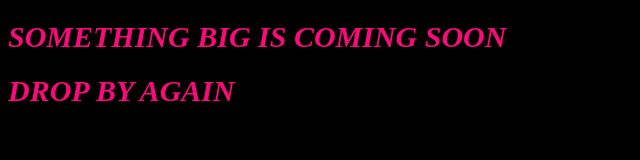
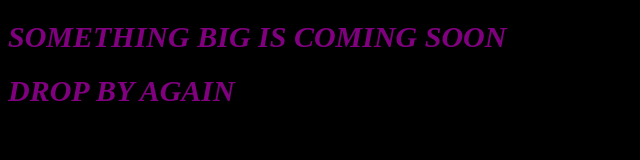
Before and after one commit to Silvia-Wachira/My-Portfolio, a plain HTML site: page index.html in a window 1280 px wide. Shown: the whole page, without its empty margins (0-640 px from the left). Drawn offline with Linux system fonts and the light colour scheme.

Commit message:
change color

```diff
--- a/style.css
+++ b/style.css
@@ -3,7 +3,7 @@ body {
 }
 
 h1 {
-    color: rgb(250, 10, 122);
+    color: purple;
     font-size: 30px;
     display: flex;
     font-style: italic;
```
